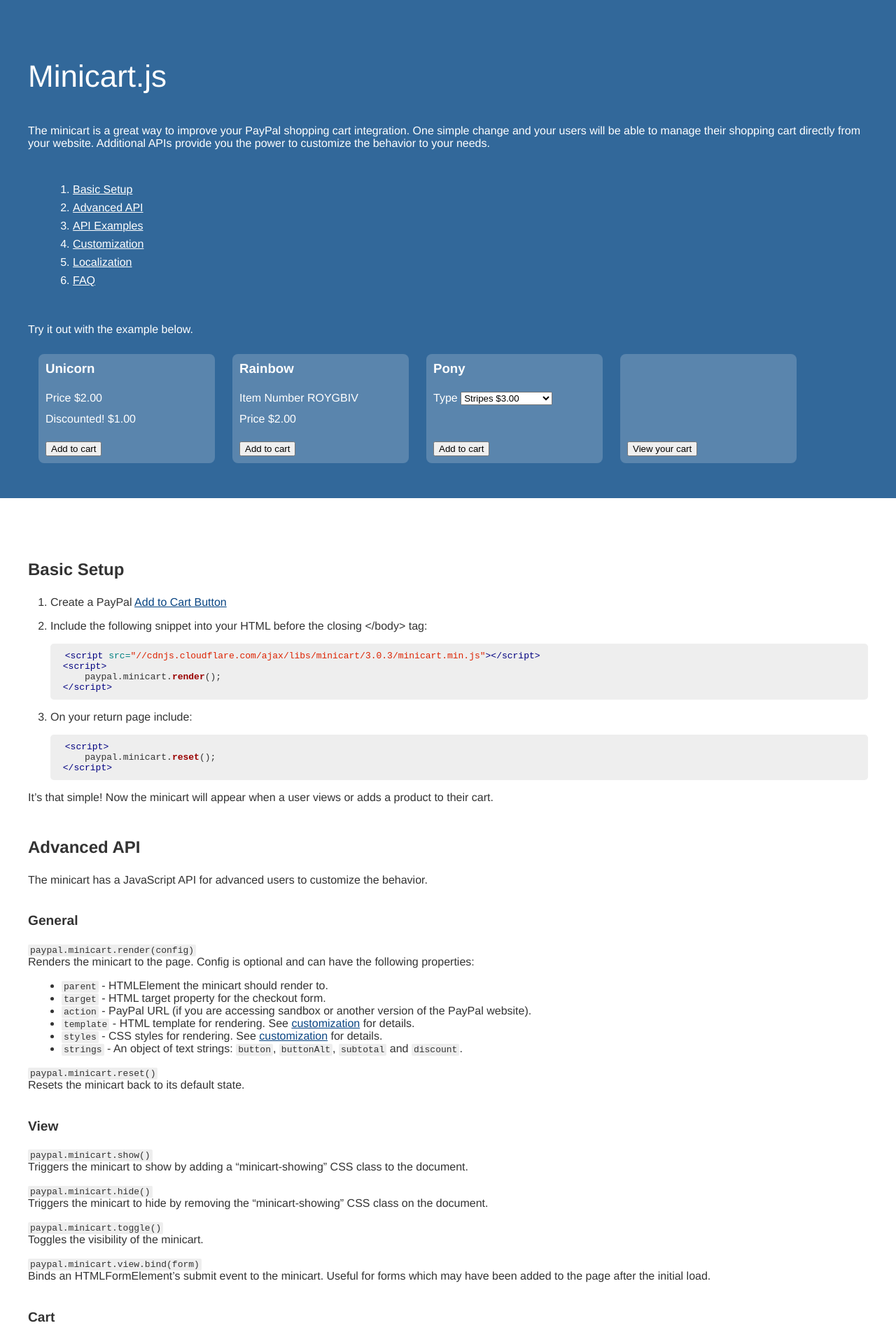
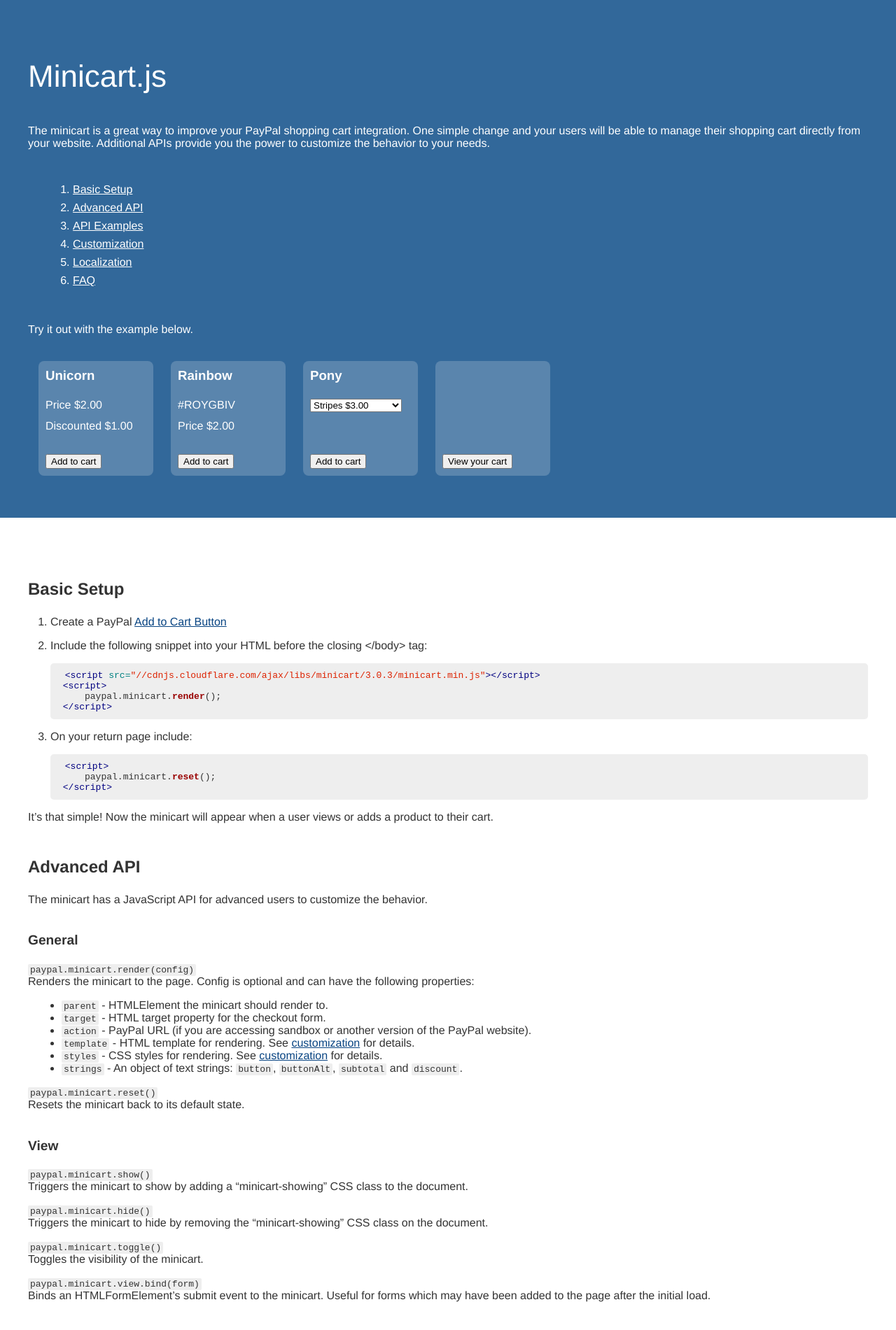
Before and after one commit to jeffharrell/minicart, a Jekyll site: the page built from index.md, in a window 1280 px wide. Shown: the top 1901 px of the page at 70% size. Built offline with Jekyll 4.4.1, drawn with Linux system fonts in a browser that asks for light colours; Markdown is read by kramdown in place of the engine named in the settings.

Commit message:
iphone ui tweaks

```diff
--- a/_layouts/index.html
+++ b/_layouts/index.html
@@ -13,7 +13,7 @@
     <script>(function(){if(!/*@cc_on!@*/0)return;var e = "abbr,article,aside,audio,bb,canvas,datagrid,datalist,details,dialog,eventsource,figure,footer,header,hgroup,main,mark,menu,meter,nav,output,progress,section,time,video".split(',');for(var i=0;i<e.length;i++){document.createElement(e[i])}})();</script>
     <![endif]-->
 </head>
-<body class="loading">
+<body>
 <div id="wrapper">
     <header id="header"></header>
     <section id="example">
@@ -34,7 +34,7 @@
                     <strong>Unicorn</strong>
                     <ul>
                         <li>Price $2.00</li>
-                        <li>Discounted! $1.00</li>
+                        <li>Discounted $1.00</li>
                     </ul>
                     <input type="submit" name="submit" value="Add to cart" class="button" />
                 </fieldset>
@@ -54,7 +54,7 @@
                     <input type="hidden" name="cancel_return" value="http://www.minicartjs.com/?cancel" />
                     <strong>Rainbow</strong>
                     <ul>
-                        <li>Item Number ROYGBIV</li>
+                        <li>#ROYGBIV</li>
                         <li>Price $2.00</li>
                     </ul>
                     <input type="submit" name="submit" value="Add to cart" class="button" />
@@ -75,7 +75,6 @@
                     <ul>
                         <li>
                             <label>
-                                Type
                                 <select name="os0">
                                     <option value="Stripes">Stripes $3.00</option>
                                     <option value="Spots">Spots $4.00</option>
--- a/css/minicart.css
+++ b/css/minicart.css
@@ -97,8 +97,7 @@ a:hover {
 
 #example form {
     float: left;
-    width: 21%;
-    padding: 0 10px 0 15px;
+    padding: 10px 10px 10px 15px;
 }
 
 #example form strong {
@@ -113,7 +112,8 @@ a:hover {
 
 #example fieldset {
     position: relative;
-    height: 8.5em;
+    min-width: 9em;
+    height: 9em;
     margin: 0;
     padding: 10px;
     background: #5a85ad;
@@ -142,3 +142,14 @@ a:hover {
 .loading * {
     display: none !important;
 }
+
+
+
+@media only screen and (max-width : 568px) {
+
+    #example .container {
+        height: 10.5em;
+        overflow: hidden;
+    }
+
+}
```
Also changed, not shown: other parts of _layouts/index.html (+0 -2 lines).
